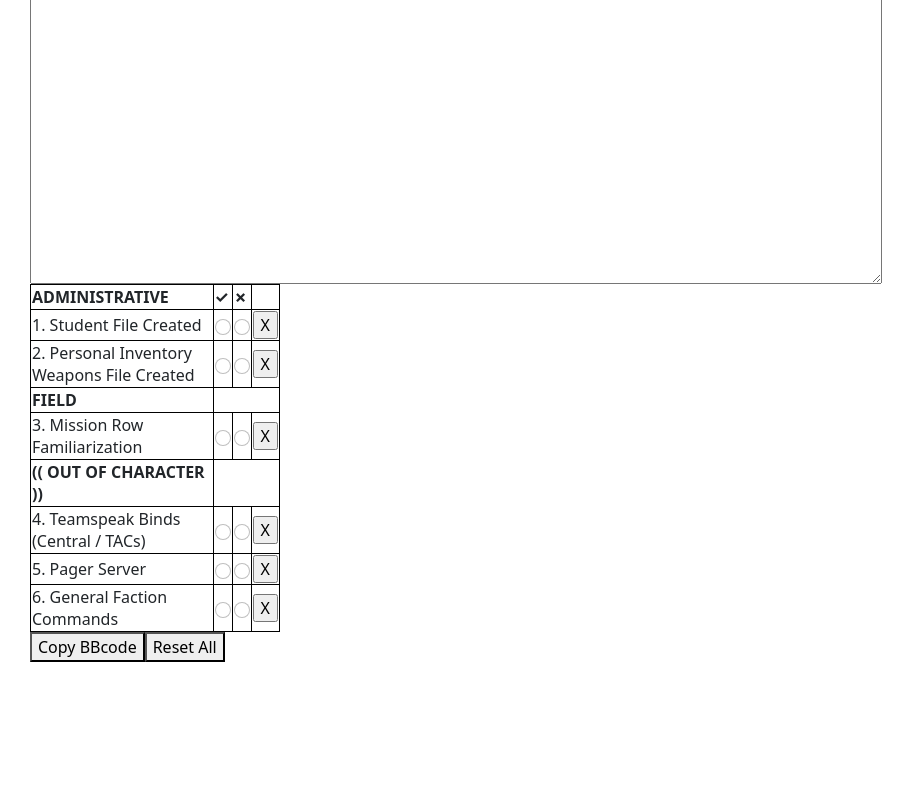
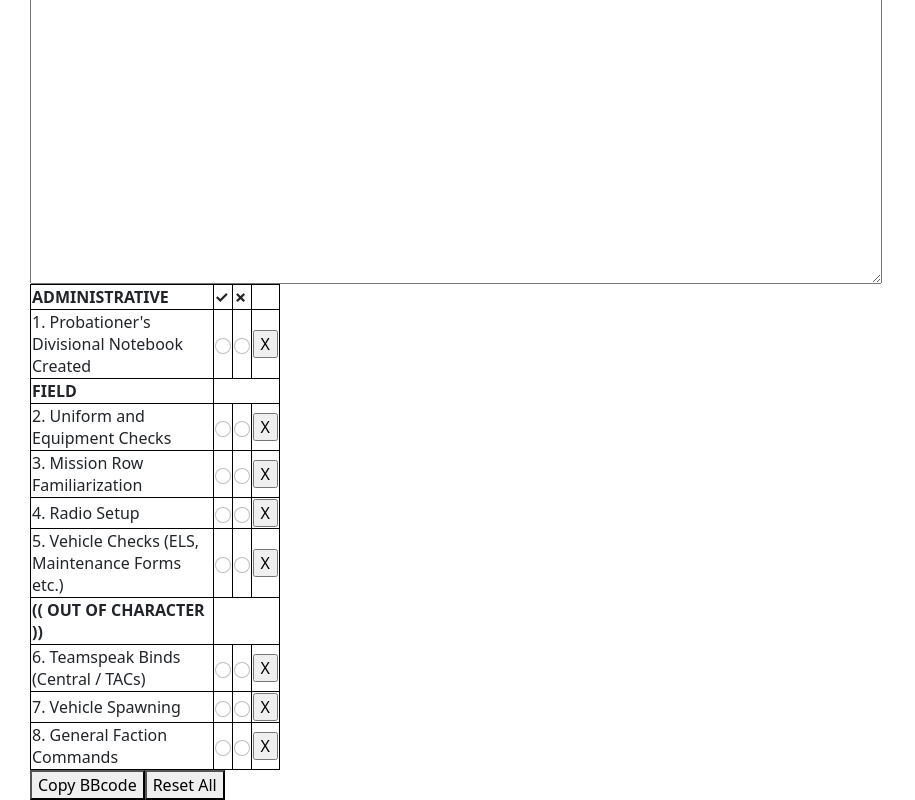
Before and after one commit to DimitriSokolov/GTAW-FTP-Templates, a plain HTML site: page orientation.html in a window 1280 px wide. Shown: the part 694-1494 px from the top of the page, without its empty margins (0-915 px from the left). Before the commit the page ends 1356 px from the top, so only its background shows below. Drawn offline with nearby package versions, Linux system fonts and the light colour scheme.

Commit message:
Updated IOP

```diff
--- a/orientation.html
+++ b/orientation.html
@@ -6,6 +6,7 @@
     <script src="https://cdn.jsdelivr.net/npm/bootstrap@5.1.3/dist/js/bootstrap.bundle.min.js"></script>
     <script src="https://unpkg.com/vue@3/dist/vue.global.js"></script>
     <script src="https://cdnjs.cloudflare.com/ajax/libs/moment.js/2.29.4/moment.min.js"></script>
+    <script src="./utility_functions.js"></script>
 
 </head>
 
@@ -33,7 +34,7 @@
 
 
 
-        FTP Narrative <br><textarea v-model="ftp_narrative" cols="90" rows="30"></textarea><br>
+        Incidents & Tasks <br><textarea v-model="ftp_narrative" cols="90" rows="30" placeholder="Put each incident / task on a new line"></textarea><br>
 
 
 
--- a/orientation_sections.json
+++ b/orientation_sections.json
@@ -1,14 +1,16 @@
 {
     "ADMINISTRATIVE": [
-        "1. Student File Created",
-        "2. Personal Inventory Weapons File Created"
+        "1. Probationer's Divisional Notebook Created"
     ],
     "FIELD": [
-        "3. Mission Row Familiarization"
+        "2. Uniform and Equipment Checks",
+        "3. Mission Row Familiarization",
+        "4. Radio Setup",
+        "5. Vehicle Checks (ELS, Maintenance Forms etc.)"
     ],
     "(( OUT OF CHARACTER ))": [
-        "4. Teamspeak Binds (Central / TACs)",
-        "5. Pager Server",
-        "6. General Faction Commands"
+        "6. Teamspeak Binds (Central / TACs)",
+        "7. Vehicle Spawning",
+        "8. General Faction Commands"
     ]
 }
--- /dev/null
+++ b/utility_functions.js
@@ -0,0 +1,12 @@
+function stringToList(text)
+{
+    let result = "";
+
+    text.split("\n").forEach((item) => {
+
+        result += "[*]" + item + "\n";
+
+    });
+
+    return result;
+}
```
Also changed, not shown: orientation.txt.
